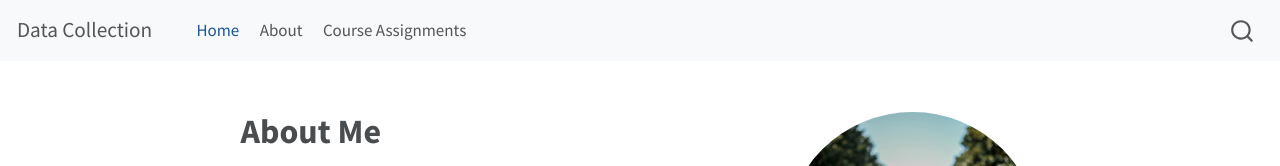
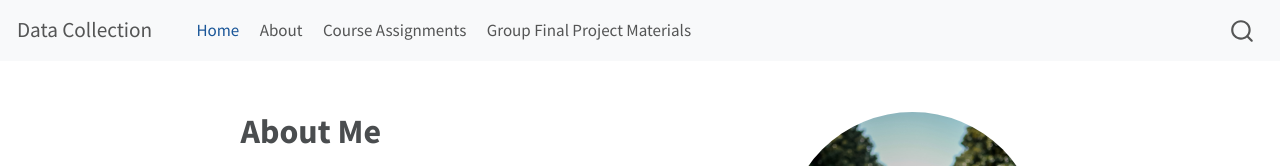
Before and after one commit to naela-elmore/datacollection, a plain HTML site: page index.html in a window 1280 px wide. Shown: the top 166 px of the page. Drawn offline with Linux system fonts and the light colour scheme.

Commit message:
Add files via upload

```diff
--- a/index.html
+++ b/index.html
@@ -90,6 +90,10 @@ ul.task-list li input[type="checkbox"] {
   <li class="nav-item">
     <a class="nav-link" href="./assignments.html" rel="" target="">
  <span class="menu-text">Course Assignments</span></a>
+  </li>
+  <li class="nav-item">
+    <a class="nav-link" href="./finalproject.html" rel="" target="">
+ <span class="menu-text">Group Final Project Materials</span></a>
   </li>
 </ul>
             <div class="quarto-navbar-tools ms-auto">
```
